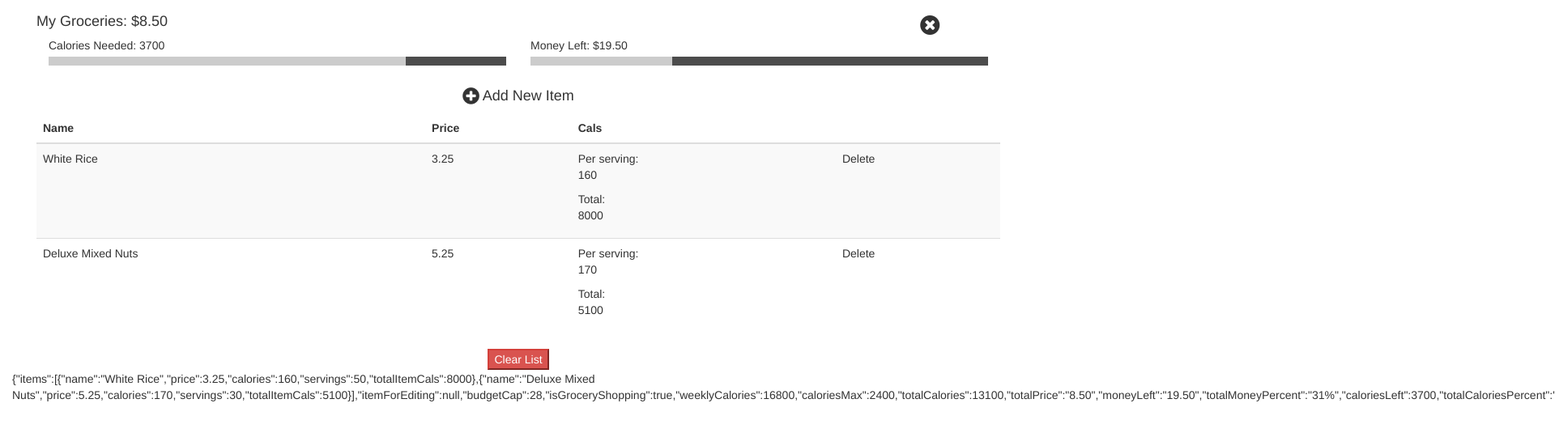
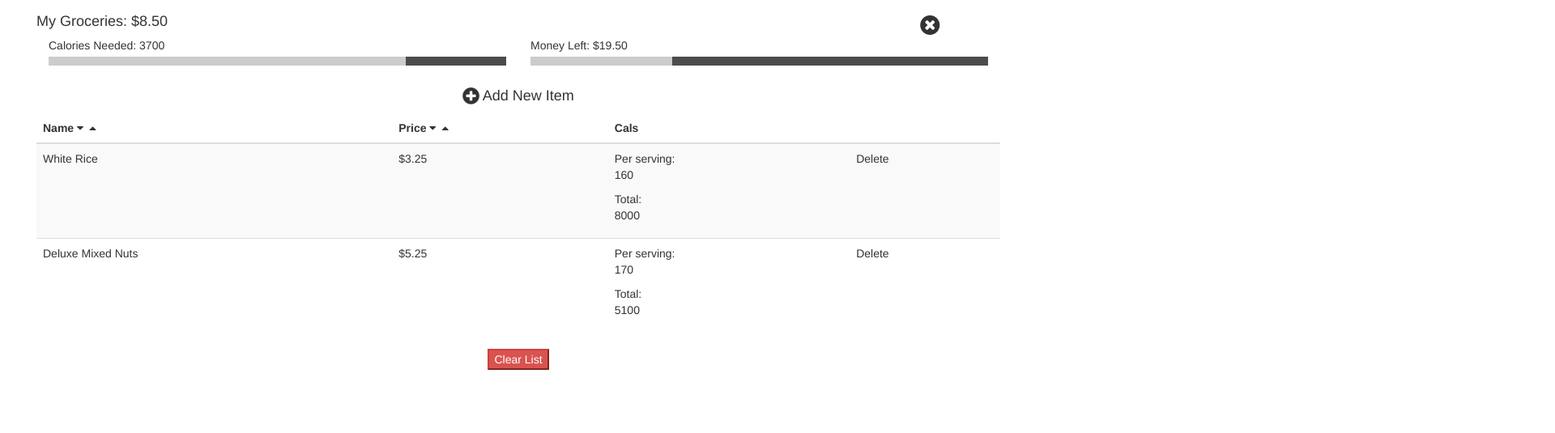
Before and after one commit to ZapRowsdower/ZapRowsdower.github.io, a plain HTML site: page snapShopper/index.html in a window 1280 px wide. Both pictures are taken after a click on the button "Get Started!". Shown: the part 55-590 px from the top of the page at 81% size, 1920 px wide, since content can reach past the window. Drawn offline with nearby package versions, Linux system fonts and the light colour scheme.

Commit message:
Adds sorting, standardizes price formatting
Sorting is very rough. Will need to flesh this out fully later.

```diff
--- a/snapShopper/index.html
+++ b/snapShopper/index.html
@@ -73,8 +73,16 @@
           </div>
           <table class="table table-striped table-hover text-left">
             <thead>
-              <th>Name</th>
-              <th>Price</th>
+              <th>
+                Name
+                <i data-bind="click: testSort('name', false)" class="fa fa-caret-down">&nbsp;</i>
+                <i data-bind="click: testSort('name', true)" class="fa fa-caret-up">&nbsp;</i>
+              </th>
+              <th class="clickable">
+                Price
+                <i data-bind="click: numberSort('price', false)" class="fa fa-caret-down">&nbsp;</i>
+                <i data-bind="click: numberSort('price', true)" class="fa fa-caret-up">&nbsp;</i>
+              </th>
               <th>Cals</th>
               <th></th>
             </thead>
@@ -98,15 +106,15 @@
           <label>*Price</label>
           <br>
           <!-- TODO: price validation  -->
-          <span>$<input type="number" step=".25" placeholder="1.00" inputmode="numeric" pattern="\d+(\.\d*)?" data-bind="numericValue: price"></span>
+          <span>$<input type="number" step=".25" placeholder="1.00" inputmode="numeric" pattern="\d+(\.\d*)?" data-bind="value: price"></span>
           <br>
           <label>*Calories Per Serving</label>
           <br>
-          <span>&nbsp;<input type="number" step="100" placeholder="1100" inputmode="numeric" pattern="[0-9]*" data-bind="numericValue: calories"></span>
+          <span>&nbsp;<input type="number" step="100" placeholder="1100" inputmode="numeric" pattern="[0-9]*" data-bind="value: calories"></span>
           <br>
           <label>*Total Servings</label>
           <br>
-          <span>&nbsp;<input type="number" step="5" placeholder="10" inputmode="numeric" pattern="[0-9]*" data-bind="numericValue: servings"></span>
+          <span>&nbsp;<input type="number" step="5" placeholder="10" inputmode="numeric" pattern="[0-9]*" data-bind="value: servings"></span>
           <br>
           <br>
           <button class="btn-primary" type="submit" data-bind="click: $parent.acceptItem">
@@ -120,7 +128,6 @@
           </button>
         </div>
       </section>
-      <div data-bind="text: ko.toJSON($root)"></div>
     </div>
   </body>
   <script type="text/html" id="itemTemplate">
@@ -129,7 +136,7 @@
         <p data-bind="text: name"></p>
       </td>
       <td>
-        <p data-bind="text: price"></p>
+        <p data-bind="text: formattedPrice"></p>
       </td>
       <td>
         <span>Per serving:<p data-bind="text: calories"></p></span>
--- a/snapShopper/js/snapShopper.js
+++ b/snapShopper/js/snapShopper.js
@@ -1,4 +1,3 @@
-//TODO: get consistent decimal number formatting
 //TODO: add isDirty functionality
 //TODO: form validation
 //TODO: grid sorting
@@ -9,10 +8,15 @@ var snapShopper = (function () {
   ///////////////////////////
   var Item = function(data) {
       this.name = ko.observable();
-      this.price = ko.observable();
-      this.calories = ko.observable();
-      this.servings = ko.observable();
+      this.price = ko.observable().extend({ numeric: 2 });//rounds to two decimals
+      this.calories = ko.observable().extend({ numeric: 1 });//rounds to whole num
+      this.servings = ko.observable().extend({ numeric: 2 });
+      //NOTE: not using computed here because we don't need instant updating.
+      //Values are only set when using update method
       this.totalItemCals = ko.observable();
+      this.formattedPrice = ko.computed(function(){
+        return "$"+this.price().toFixed(2);
+      }, this);
       //populate our model with the initial data
       this.update(data);
   };
@@ -24,7 +28,6 @@ var snapShopper = (function () {
       this.servings(data.servings);
       this.totalItemCals(this.calories()*this.servings());
     } else {
-      debugger;
       this.name("Edit Me!");
       this.price(0);
       this.calories(0);
@@ -49,14 +52,49 @@ var snapShopper = (function () {
       this.revertItem = this.revertItem.bind(this);
       this.removeItem = this.removeItem.bind(this);
     ////////////////////////////////////////////////////
+    this.isGroceryShopping = ko.observable(false);
     this.budgetCap = ko.observable(28);
-    this.isGroceryShopping = ko.observable(false);
     this.weeklyCalories = ko.observable(16800);
     this.caloriesMax = ko.observable(2400);
   //METHODS ------------------------------------------ //
     this.formatDecimal = function(value) {
-      //NOTE: forces decimal numbers to have at least two decimal points
+    //NOTE: use when displaying in UI only! Converts numbers to strings!
+      //forces decimal numbers to have at least two decimal points
       return value.toFixed(2);
+    };
+    this.testSort = function(prop, isAscending, formatting) {
+      //from http://stackoverflow.com/a/979325
+      var key = formatting ? function(x) {return formatting(x[prop])}:function(x){return x[prop]};
+        isAscending = !isAscending ? -1 : 1;
+        this.items.sort(function (a, b) {
+          a = key(a)();
+          b = key(b)();
+          return isAscending * ((a > b) - (b > a));
+        });
+    };
+    this.numberSort = function(prop, isAscending) {
+      if(isAscending===true){
+        this.items.sort(function (a, b) {
+          return a[prop]() - b[prop]();
+        });
+      } else if (isAscending===false) {
+        this.items.sort(function (a, b) {
+          return b[prop]() - a[prop]();
+        });
+      }
+    };
+    this.sortByPriceDesc = function() {
+      this.items.sort(function(a, b) {
+        return b.price() - a.price();
+      });
+    };
+    this.setGroceryShopping = function (state) {
+      this.isGroceryShopping(state);
+    };
+    this.resetShopping = function () {
+      if(confirm("This will reset your grocery list. Are you sure? (Y/N)")) {
+        this.items.removeAll();
+      }
     };
     this.totalCalories = ko.computed(function(){
       var totalCals = 0;
@@ -95,19 +133,10 @@ var snapShopper = (function () {
       if (result > 0 && result < 100) {
         return result+"%";
       } else if (result > 100) return "100%";
-
     }, this);
     this.caloriesRemaining = ko.computed(function() {
       return this.weeklyCalories() - this.totalCalories();
     }, this);
-    this.setGroceryShopping = function (state) {
-      this.isGroceryShopping(state);
-    };
-    this.resetShopping = function () {
-      if(confirm("This will reset your grocery list. Are you sure? (Y/N)")) {
-        this.items.removeAll();
-      }
-    };
   };
   //add functionality to the viewmodel
   ko.utils.extend(myViewModel.prototype, {
@@ -116,8 +145,6 @@ var snapShopper = (function () {
         //'this' is myViewModel object
         this.selectedItem(item);
         this.itemForEditing(new Item(ko.toJS(item)));//convert the item to a plain JS object
-        console.log(this.items());
-        console.log(this.itemForEditing());
       },
       // When a user accepts the data, we need to make sure that we update the
       // cached data with the current state of the model
@@ -132,16 +159,12 @@ var snapShopper = (function () {
         //clear selected item
         this.selectedItem(null);
         this.itemForEditing(null);
-        console.log(this.items());
       },
       //just throw away the edited item and clear the selected observables
       revertItem: function() {
         //TODO: delete newly created items from the items collection
         this.selectedItem(null);
         this.itemForEditing(null);
-        console.log(this.items());
-        console.log(this.selectedItem());
-        console.log(this.itemForEditing());
       },
       createItem: function () {
         var newItem = new Item();
@@ -165,25 +188,32 @@ var snapShopper = (function () {
         }
       }
   });
-  //NOTE:KO input value binding converts numbers to strings by default.
-  //This adds custom input data-binding to force values to be numeric type (not strings)
-  //when writing to viewmodel. Will still read as strings
-  //http://stackoverflow.com/a/7396039
-  ko.bindingHandlers.numericValue = {
-    init : function(element, valueAccessor, allBindings, data, context) {
-        var interceptor = ko.computed({
-            read: function() {
-                return ko.unwrap(valueAccessor());
-            },
-            write: function(value) {
-                if (!isNaN(value)) {
-                    valueAccessor()(parseFloat(value));
+  //add to observables to intercept values and force them to be numeric.
+  //can also specify decimal precision
+  ko.extenders.numeric = function(target, precision) {
+    //create a writable computed observable to intercept writes to our observable
+    var result = ko.pureComputed({
+        read: target,  //always return the original observables value
+        write: function(newValue) {
+            var current = target(),
+                roundingMultiplier = Math.pow(10, precision),
+                newValueAsNum = isNaN(newValue) ? 0 : +newValue,
+                valueToWrite = Math.round(newValueAsNum * roundingMultiplier) / roundingMultiplier;
+            //only write if it changed
+            if (valueToWrite !== current) {
+                target(valueToWrite);
+            } else {
+                //if the rounded value is the same, but a different value was written, force a notification for the current field
+                if (newValue !== current) {
+                    target.notifySubscribers(valueToWrite);
                 }
-            },
-            disposeWhenNodeIsRemoved: element
-        });
-        ko.applyBindingsToNode(element, { value: interceptor }, context);
             }
+        }
+    }).extend({ notify: 'always' });
+    //initialize with current value to make sure it is rounded appropriately
+    result(target());
+    //return the new computed observable
+    return result;
   };
   // Public Methods, must be exposed in return statement below
   ///////////////////////////
```
Lines whose indentation alone changed are shown as unchanged.
